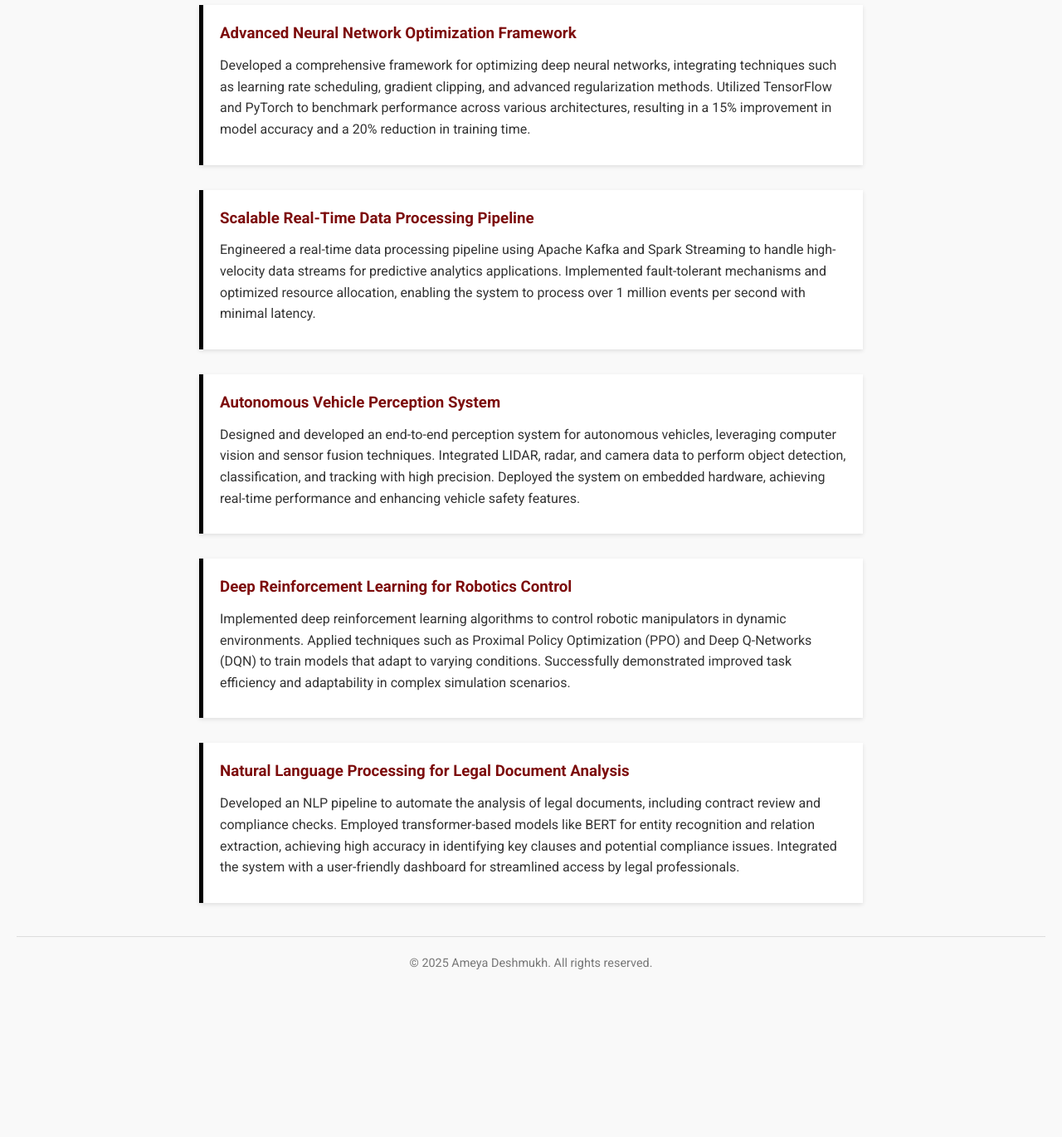
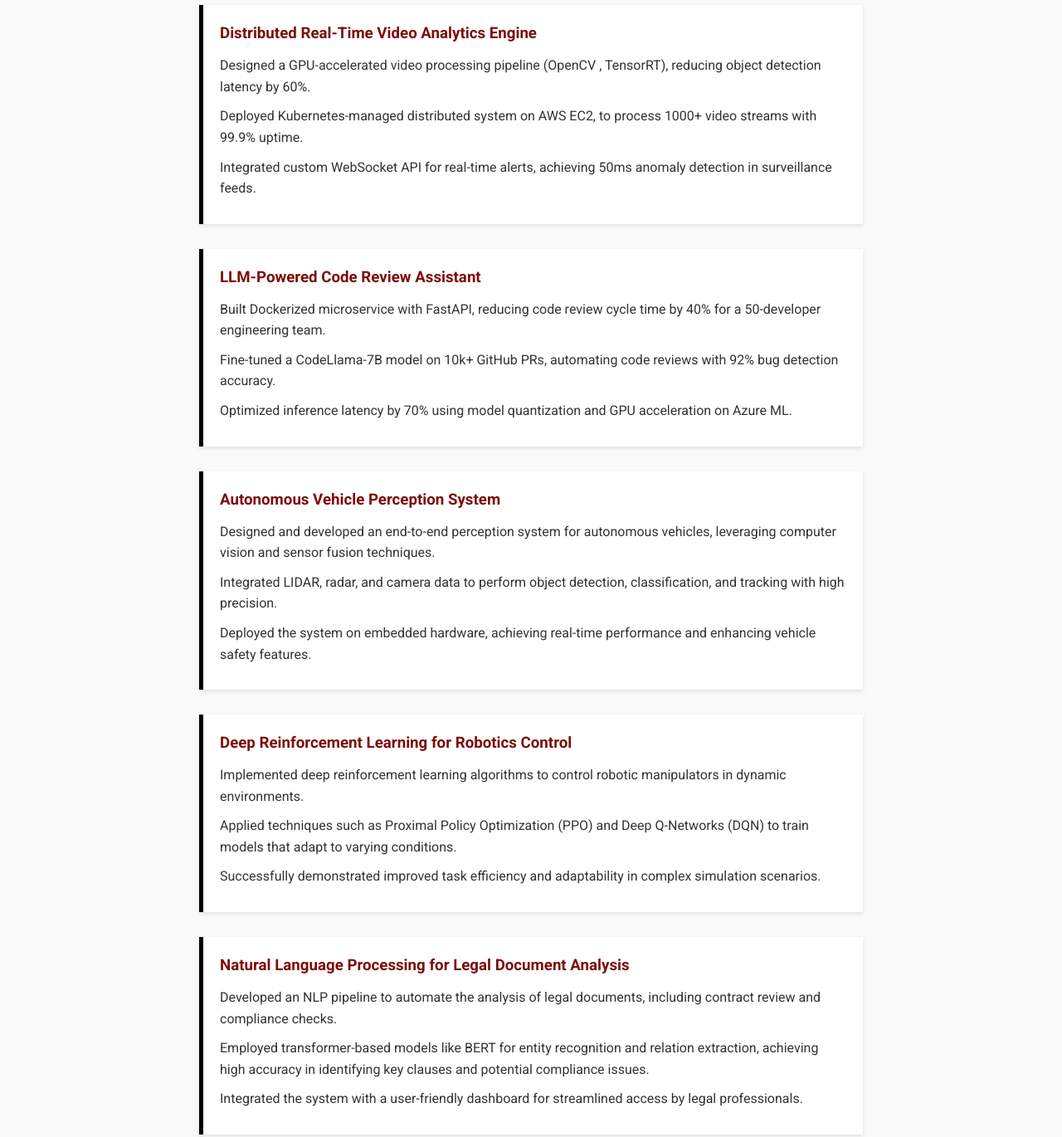
Before and after one commit to ameya1252/portfolio.github.io, a plain HTML site: page index.html in a window 1280 px wide. Shown: the part 1760-3130 px from the top of the page at 83% size. Before the commit the page ends 2972 px from the top, so only its background shows below. Drawn offline with Linux system fonts and the light colour scheme.

Commit message:
Update index.html

```diff
--- a/index.html
+++ b/index.html
@@ -71,24 +71,34 @@
         <section id="projects">
             <h2>Projects</h2>
             <div class="project-item">
-                <h3>Advanced Neural Network Optimization Framework</h3>
-                <p>Developed a comprehensive framework for optimizing deep neural networks, integrating techniques such as learning rate scheduling, gradient clipping, and advanced regularization methods. Utilized TensorFlow and PyTorch to benchmark performance across various architectures, resulting in a 15% improvement in model accuracy and a 20% reduction in training time.</p>
+                <h3>Distributed Real-Time Video Analytics Engine</h3>
+                <p>Designed a GPU-accelerated video processing pipeline (OpenCV , TensorRT), reducing object detection latency by 60%.</p>
+                <p>Deployed Kubernetes-managed distributed system on AWS EC2, to process 1000+ video streams with 99.9% uptime.</p>
+                <p>Integrated custom WebSocket API for real-time alerts, achieving 50ms anomaly detection in surveillance feeds.</p>
             </div>
             <div class="project-item">
-                <h3>Scalable Real-Time Data Processing Pipeline</h3>
-                <p>Engineered a real-time data processing pipeline using Apache Kafka and Spark Streaming to handle high-velocity data streams for predictive analytics applications. Implemented fault-tolerant mechanisms and optimized resource allocation, enabling the system to process over 1 million events per second with minimal latency.</p>
+                <h3>LLM-Powered Code Review Assistant</h3>
+                <p>Built Dockerized microservice with FastAPI, reducing code review cycle time by 40% for a 50-developer engineering team.</p>
+                <p>Fine-tuned a CodeLlama-7B model on 10k+ GitHub PRs, automating code reviews with 92% bug detection accuracy.</p>
+                <p>Optimized inference latency by 70% using model quantization and GPU acceleration on Azure ML.</p>
             </div>
             <div class="project-item">
                 <h3>Autonomous Vehicle Perception System</h3>
-                <p>Designed and developed an end-to-end perception system for autonomous vehicles, leveraging computer vision and sensor fusion techniques. Integrated LIDAR, radar, and camera data to perform object detection, classification, and tracking with high precision. Deployed the system on embedded hardware, achieving real-time performance and enhancing vehicle safety features.</p>
+                <p>Designed and developed an end-to-end perception system for autonomous vehicles, leveraging computer vision and sensor fusion techniques.</p>
+                <p>Integrated LIDAR, radar, and camera data to perform object detection, classification, and tracking with high precision.</p>
+                <p>Deployed the system on embedded hardware, achieving real-time performance and enhancing vehicle safety features.</p>
             </div>
             <div class="project-item">
                 <h3>Deep Reinforcement Learning for Robotics Control</h3>
-                <p>Implemented deep reinforcement learning algorithms to control robotic manipulators in dynamic environments. Applied techniques such as Proximal Policy Optimization (PPO) and Deep Q-Networks (DQN) to train models that adapt to varying conditions. Successfully demonstrated improved task efficiency and adaptability in complex simulation scenarios.</p>
+                <p>Implemented deep reinforcement learning algorithms to control robotic manipulators in dynamic environments.</p>
+                <p>Applied techniques such as Proximal Policy Optimization (PPO) and Deep Q-Networks (DQN) to train models that adapt to varying conditions.</p>
+                <p>Successfully demonstrated improved task efficiency and adaptability in complex simulation scenarios.</p>
             </div>
             <div class="project-item">
                 <h3>Natural Language Processing for Legal Document Analysis</h3>
-                <p>Developed an NLP pipeline to automate the analysis of legal documents, including contract review and compliance checks. Employed transformer-based models like BERT for entity recognition and relation extraction, achieving high accuracy in identifying key clauses and potential compliance issues. Integrated the system with a user-friendly dashboard for streamlined access by legal professionals.</p>
+                <p>Developed an NLP pipeline to automate the analysis of legal documents, including contract review and compliance checks.</p>
+                <p>Employed transformer-based models like BERT for entity recognition and relation extraction, achieving high accuracy in identifying key clauses and potential compliance issues.</p>
+                <p>Integrated the system with a user-friendly dashboard for streamlined access by legal professionals.</p>
             </div>
         </section>
     </main>
```
